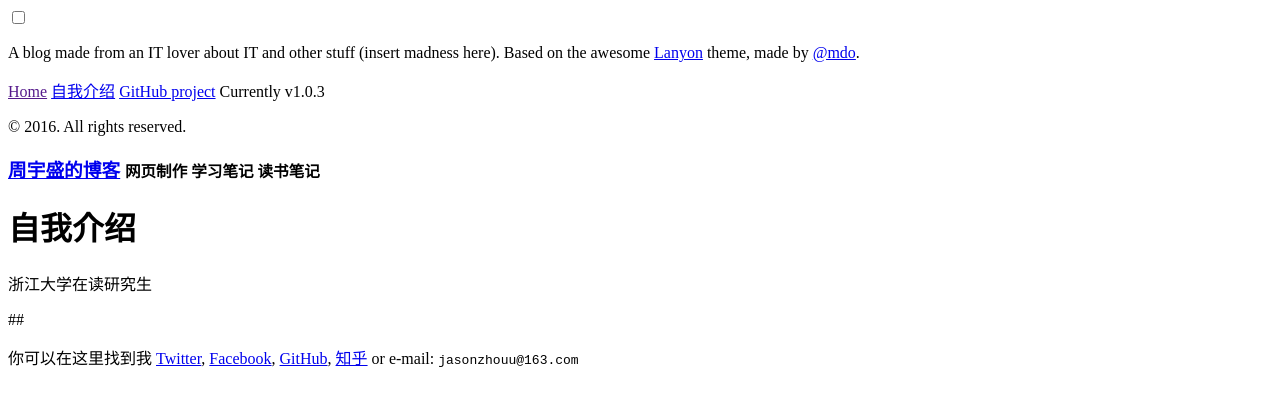
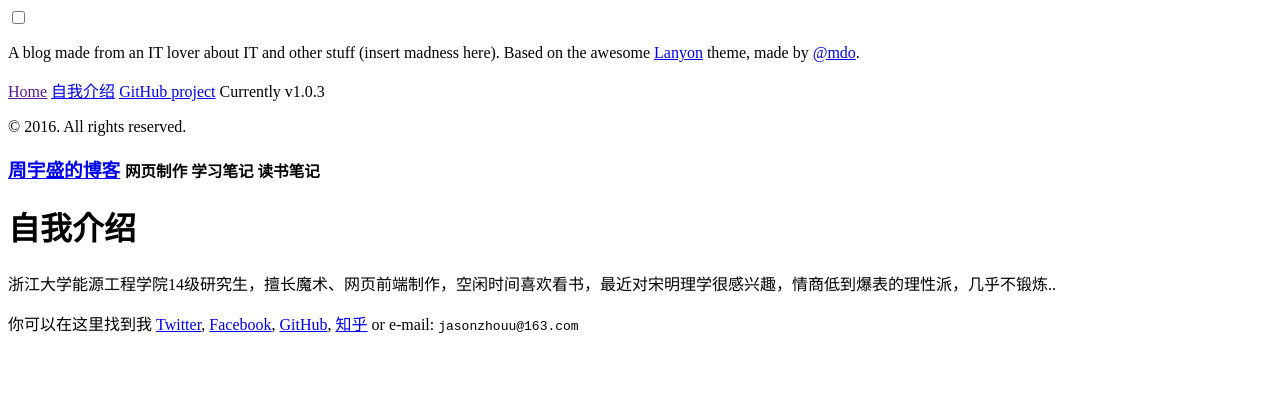
Before and after one commit to jasonzhouu/old-github-pages, a Jekyll site: the page built from about.md, in a window 1280 px wide. Shown: the top 406 px of the page. Built offline with Jekyll 4.4.1, drawn with Linux system fonts in a browser that asks for light colours; comment, search, counter and statistics services are not loaded.

Commit message:
自我介绍

```diff
--- a/about.md
+++ b/about.md
@@ -3,9 +3,7 @@ layout: page
 title: 自我介绍
 ---
 
-浙江大学在读研究生
-
-##
+浙江大学能源工程学院14级研究生，擅长魔术、网页前端制作，空闲时间喜欢看书，最近对宋明理学很感兴趣，情商低到爆表的理性派，几乎不锻炼..
 
 你可以在这里找到我 [Twitter](https://twitter.com/jasonzhouu),
 [Facebook](https://www.facebook.com/jasonzhouu),
```
